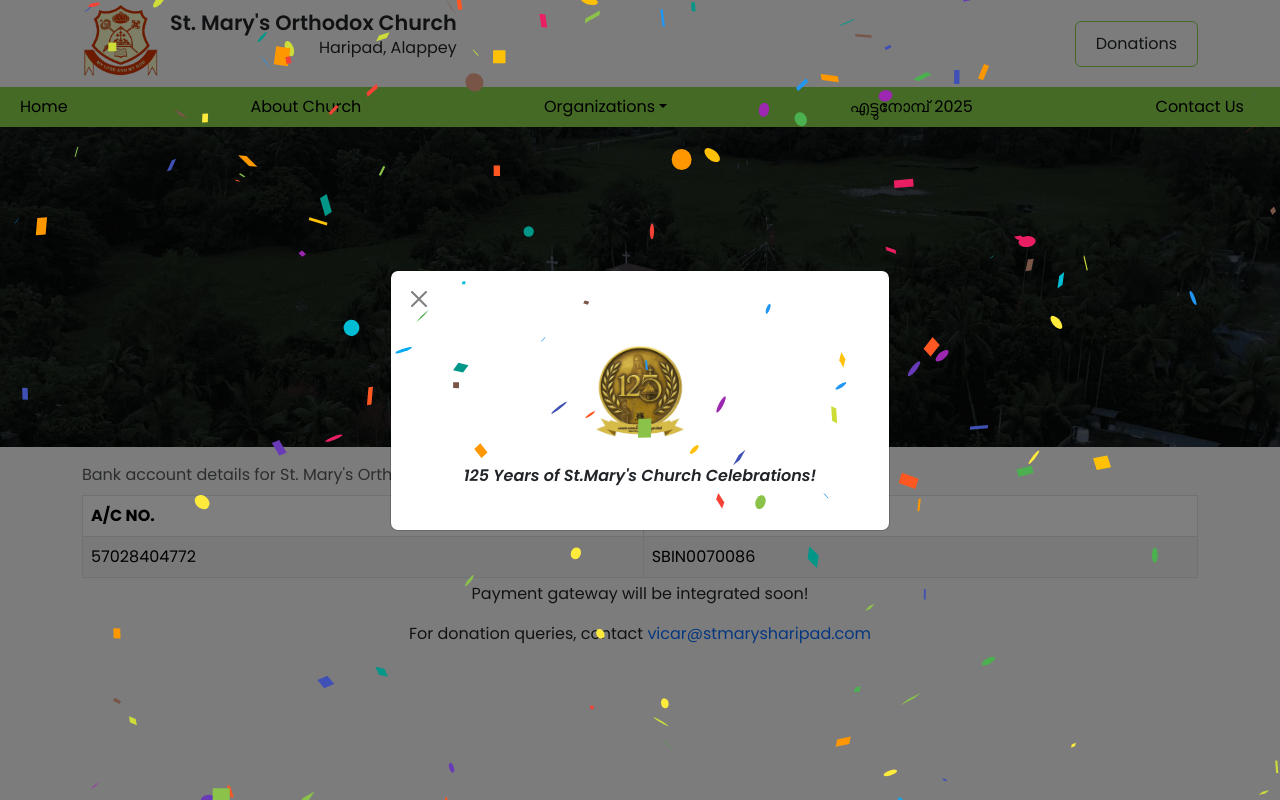
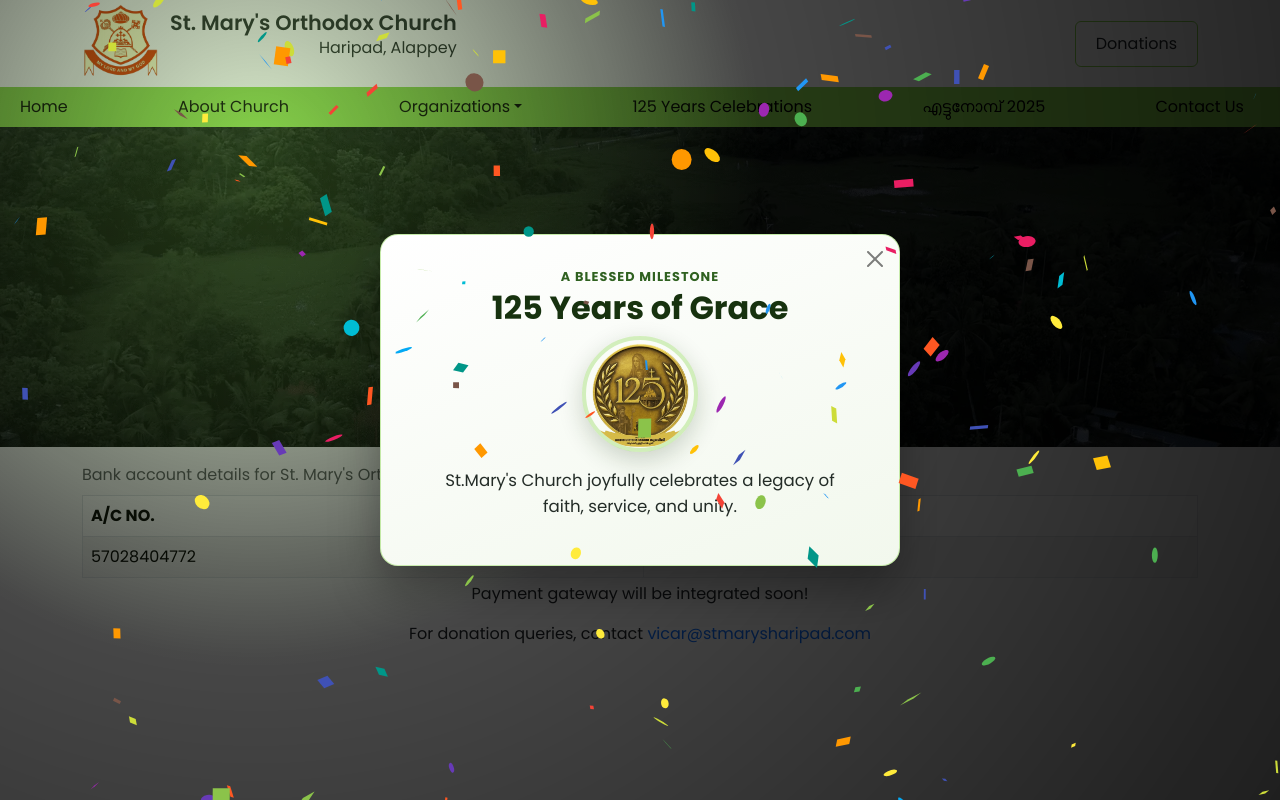
Before and after one commit to st-marys-church-haripad/website-front_end, a React (Vite) app: page /donate in a window 1280 px wide. Built offline with nearby package versions, Linux system fonts and the light colour scheme; a web font is replaced by a local one.

Commit message:
updated ui and about data

```diff
--- a/src/components/shared/PopupCelebrations.jsx
+++ b/src/components/shared/PopupCelebrations.jsx
@@ -3,56 +3,82 @@
 import Confetti from 'react-confetti'
 
 const PopupCelebrations = () => {
-  const [size, setSize] = useState({ width: 0, height: 0 });
-  const [visible, setVisible] = useState(true);
+  const [size, setSize] = useState({ width: 0, height: 0 })
+  const [visible, setVisible] = useState(true)
+
   useEffect(() => {
     const updateSize = () => {
       if (typeof window !== 'undefined') {
         setSize({ width: window.innerWidth, height: window.innerHeight })
       }
     }
+
+    const handleEscape = (event) => {
+      if (event.key === 'Escape') setVisible(false)
+    }
+
     updateSize()
     window.addEventListener('resize', updateSize)
-    return () => window.removeEventListener('resize', updateSize)
+    window.addEventListener('keydown', handleEscape)
+
+    return () => {
+      window.removeEventListener('resize', updateSize)
+      window.removeEventListener('keydown', handleEscape)
+    }
   }, [])
 
-  if (!size.width || !size.height) return null
+  if (!visible || !size.width || !size.height) return null
 
   return (
-    <>
     <div
-            className={`modal fade ${visible ? 'show d-block' : 'd-none'}`}
-            style={{ display: 'block', backgroundColor: 'rgba(0,0,0,0.5)' }}
+      className="celebration-overlay"
       aria-modal="true"
       role="dialog"
+      onClick={() => setVisible(false)}
     >
-            <Confetti width={size.width} height={size.height} numberOfPieces={500} tweenDuration={6000} recycle={false} />
-            <div className="modal-dialog modal-dialog-centered">
-            <div className="modal-content">
-                <div className="modal-body">
-                    <button type="button" className="btn-close" onClick={() => setVisible(false)} />
-                    <div className="d-flex justify-content-center align-items-center flex-column" style={{ minHeight: '200px' }}>
+      <Confetti
+        width={size.width}
+        height={size.height}
+        numberOfPieces={500}
+        tweenDuration={6000}
+        recycle={false}
+      />
+
+      <div
+        className="celebration-modal"
+        onClick={(event) => event.stopPropagation()}
+      >
+        <button
+          type="button"
+          className="btn-close celebration-close"
+          aria-label="Close celebration popup"
+          onClick={() => setVisible(false)}
+        />
+
+        <p className="celebration-kicker mb-1">A Blessed Milestone</p>
+        <h2 className="celebration-title mb-2">125 Years of Grace</h2>
+
         <img
           src={jubilee}
-                            className="img-fluid"
-                            loading='lazy'
+          className="celebration-logo"
+          loading="lazy"
           alt="125 Years Celebrations"
-                            style={{
-                            transition: 'filter 0.6s ease',
-                            display: 'block',
-                            width: '20%',
-                            height: '20%',
-                            objectFit: 'cover',
-                            marginBottom: '10px',
-                            }}
         />
-                       <p className="fw-600 text-center"><i>125 Years of St.Mary's Church Celebrations!</i></p>
+
+        <p className="celebration-message mb-3">
+          St.Mary&apos;s Church joyfully celebrates a legacy of faith, service,
+          and unity.
+        </p>
+
+        {/* <button
+          type="button"
+          className="btn celebration-dismiss-btn"
+          onClick={() => setVisible(false)}
+        >
+          Join The Celebration
+        </button> */}
       </div>
     </div>
-            </div>
-            </div>
-        </div>
-    </>
   )
 }
 
--- a/src/pages/About.jsx
+++ b/src/pages/About.jsx
@@ -28,10 +28,10 @@
   ];
   const parishAdministration = [
     {
-      "name"    : 'Rev. Fr. K. P. Varghese',
+      "name"    : 'Rev. Fr. Denniz P Samuel',
       "desig"   : 'Vicar',
       "address" : '',
-      "number"  : '+91 9447719819',
+      "number"  : '+91 9605102044',
       "prof_img": ''
     },
     {
@@ -50,13 +50,13 @@
     }
   ]
   const committee = [
-    {
-      "name"    : 'Sri. Yohannan Thomas',
-      "desig"   : '',
-      "address" : 'Bethel',
-      "number"  : '',
-      "prof_img": yohannan
-    },
+    // {
+    //   "name"    : 'Sri. Yohannan Thomas',
+    //   "desig"   : '',
+    //   "address" : 'Bethel',
+    //   "number"  : '',
+    //   "prof_img": yohannan
+    // },
     {
       "name"    : 'Sri. C. T. Samuel',
       "desig"   : '',
@@ -65,12 +65,19 @@
       "prof_img": c_t_samuel
     },
     {
-      "name"    : 'Sri. Philp Mathew',
+      "name"    : 'Sri. Shabu Joseph',
       "desig"   : '',
-      "address" : 'Vaazhayil',
+      "address" : 'Chanaamcheriyil',
       "number"  : '',
-      "prof_img": sunny_vazhayil
+      "prof_img": ''
     },
+    // {
+    //   "name"    : 'Sri. Philp Mathew',
+    //   "desig"   : '',
+    //   "address" : 'Vaazhayil',
+    //   "number"  : '',
+    //   "prof_img": sunny_vazhayil
+    // },
     {
       "name"    : 'Sri. Georgekutty',
       "desig"   : '',
@@ -86,18 +93,53 @@
       "prof_img": idicula
     },
     {
-      "name"    : 'Sri. Shiju Mathai',
+      "name"    : 'Sri. S Rajan',
       "desig"   : '',
-      "address" : 'Kadavil',
+      "address" : 'Cheriyilethu Thekkathil',
+      "number"  : '',
+      "prof_img": ''
+    },
+     {
+      "name"    : 'Sri. B Babu',
+      "desig"   : '',
+      "address" : 'Pooyapallil Akhil Villa',
       "number"  : '',
       "prof_img": ''
     },
     {
-      "name"    : 'Smt. Molly Samuel',
+      "name"    : 'Sri. John K Babu',
       "desig"   : '',
-      "address" : 'Vaaluzhuthil new villa',
+      "address" : 'Anugraha',
       "number"  : '',
-      "prof_img": molly_samuel
+      "prof_img": ''
+    },
+    // {
+    //   "name"    : 'Sri. Shiju Mathai',
+    //   "desig"   : '',
+    //   "address" : 'Kadavil',
+    //   "number"  : '',
+    //   "prof_img": ''
+    // },
+    // {
+    //   "name"    : 'Smt. Molly Samuel',
+    //   "desig"   : '',
+    //   "address" : 'Vaaluzhuthil new villa',
+    //   "number"  : '',
+    //   "prof_img": molly_samuel
+    // },
+    {
+      "name"    : 'Sri. Ponnamma Joy',
+      "desig"   : '',
+      "address" : 'Vattapallitharayil',
+      "number"  : '',
+      "prof_img": ''
+    },
+    {
+      "name"    : 'Sri. N K Annamma',
+      "desig"   : '',
+      "address" : 'Nelpurayil',
+      "number"  : '',
+      "prof_img": ''
     },
     {
       "name"    : 'Smt. Selin Varghese',
@@ -106,28 +148,28 @@
       "number"  : '',
       'prof_img': selin
     },
-    {
-      "name"    : 'Smt. Annie Varghese',
-      "desig"   : '',
-      "address" : 'Alummootil padeetathil',
-      "number"  : '',
-      "prof_img": annie_varghese
-    },
-    {
-      "name"    : 'Smt. Shanthamma Thomas',
-      "desig"   : '',
-      "address" : 'Manaveli madem',
-      "number"  : '',
-      "prof_img": santhama_thomas
-    },
+    // {
+    //   "name"    : 'Smt. Annie Varghese',
+    //   "desig"   : '',
+    //   "address" : 'Alummootil padeetathil',
+    //   "number"  : '',
+    //   "prof_img": annie_varghese
+    // },
+    // {
+    //   "name"    : 'Smt. Shanthamma Thomas',
+    //   "desig"   : '',
+    //   "address" : 'Manaveli madem',
+    //   "number"  : '',
+    //   "prof_img": santhama_thomas
+    // },
   ]
   const auditors = [
     {
-      "name"    : 'Sri. Jacob Alex',
+      "name"    : 'Sri. K Kuttan',
       "desig"   : '',
-      "address" : 'Naduvilethu',
+      "address" : 'Nelpurakizhakkathil',
       "number"  : '',
-      "prof_img": jacob_alex
+      "prof_img": ''
     },
     {
       "name"    : 'Sri. Sunny Abraham',
--- /dev/null
+++ b/src/pages/Jubilee.jsx
@@ -0,0 +1,31 @@
+import { jubilee } from '@/assets/asset'
+import React from 'react'
+
+const Jubilee = () => {
+  return (
+    <>
+        <div className="container">
+            <div className="mt-3">
+                <div className="d-flex justify-content-center align-items-center flex-column" style={{ minHeight: '200px' }}>
+                    <img
+                        src={jubilee}
+                        className="img-fluid"
+                        loading='lazy'
+                        alt="125 Years Celebrations"
+                        style={{
+                        transition: 'filter 0.6s ease',
+                        display: 'block',
+                        width: '20%',
+                        height: '20%',
+                        objectFit: 'cover',
+                        marginBottom: '10px',
+                        }}
+                    />
+                </div>
+            </div>
+        </div>
+    </>
+  )
+}
+
+export default Jubilee
--- a/src/routes/route.js
+++ b/src/routes/route.js
@@ -2,6 +2,7 @@
 import Contact from "@/pages/Contact";
 import EttuNomb from "@/pages/EttuNomb";
 import Home from "@/pages/Home";
+import Jubilee from "@/pages/Jubilee";
 import Live from "@/pages/Live";
 import Samajam from "@/pages/Samajam";
 import SundaySchool from "@/pages/SundaySchool";
@@ -55,6 +56,11 @@
     //   element : Live
     // },
     {
+      title : '125 Years Celebrations',
+      url : '/125-years-celebrations',
+      element : Jubilee
+    },
+    {
       title : `എട്ടുനോമ്പ് ${date.getFullYear()}`,
       url : `/എട്ടുനോമ്പ്-${date.getFullYear()}`,
       element : EttuNomb
--- a/src/styles/App.css
+++ b/src/styles/App.css
@@ -58,3 +58,112 @@
     background-color: rgba(0,0,0,0.5);
     z-index: 2;
 }
+
+/* Celebration Popup */
+.celebration-overlay {
+    position: fixed;
+    inset: 0;
+    z-index: 1050;
+    display: flex;
+    justify-content: center;
+    align-items: center;
+    padding: 20px;
+    background: radial-gradient(circle at 20% 20%, rgba(136, 212, 76, 0.24) 0%, rgba(0, 0, 0, 0.72) 42%, rgba(0, 0, 0, 0.88) 100%);
+}
+
+.celebration-modal {
+    position: relative;
+    width: min(520px, 96vw);
+    background: linear-gradient(160deg, #ffffff 0%, #f2f8ed 100%);
+    border: 1px solid rgba(136, 212, 76, 0.45);
+    border-radius: 18px;
+    padding: 32px 26px 28px;
+    box-shadow: 0 22px 48px rgba(0, 0, 0, 0.35);
+    text-align: center;
+    animation: celebrationRise 420ms ease;
+}
+
+.celebration-close {
+    position: absolute;
+    top: 12px;
+    right: 12px;
+}
+
+.celebration-kicker {
+    color: #2f6120;
+    text-transform: uppercase;
+    letter-spacing: 0.08em;
+    font-size: 0.8rem;
+    font-weight: 700;
+}
+
+.celebration-title {
+    color: #17320f;
+    font-size: 2rem;
+    font-weight: 700;
+    line-height: 1.1;
+}
+
+.celebration-logo {
+    width: 116px;
+    height: 116px;
+    margin: 10px auto 16px;
+    border-radius: 50%;
+    object-fit: cover;
+    border: 4px solid rgba(136, 212, 76, 0.35);
+    box-shadow: 0 8px 24px rgba(23, 50, 15, 0.2);
+}
+
+.celebration-message {
+    max-width: 430px;
+    margin-inline: auto;
+    color: rgba(12, 21, 17, 0.9);
+    font-size: 1.04rem;
+    line-height: 1.6;
+}
+
+.celebration-dismiss-btn {
+    background-color: #88d44c;
+    color: #14210f;
+    border: 1px solid #78bb43;
+    font-weight: 600;
+    border-radius: 999px;
+    padding: 10px 20px;
+}
+
+.celebration-dismiss-btn:hover {
+    background-color: #74b741;
+    color: #0f1a0b;
+}
+
+@keyframes celebrationRise {
+    from {
+        opacity: 0;
+        transform: translateY(12px) scale(0.97);
+    }
+
+    to {
+        opacity: 1;
+        transform: translateY(0) scale(1);
+    }
+}
+
+@media screen and (max-width: 600px) {
+    .celebration-modal {
+        padding: 26px 18px 22px;
+    }
+
+    .celebration-title {
+        font-size: 1.6rem;
+    }
+
+    .celebration-message {
+        font-size: 0.95rem;
+        line-height: 1.5;
+    }
+
+    .celebration-logo {
+        width: 96px;
+        height: 96px;
+    }
+}
```
Lines whose indentation alone changed are shown as unchanged.
